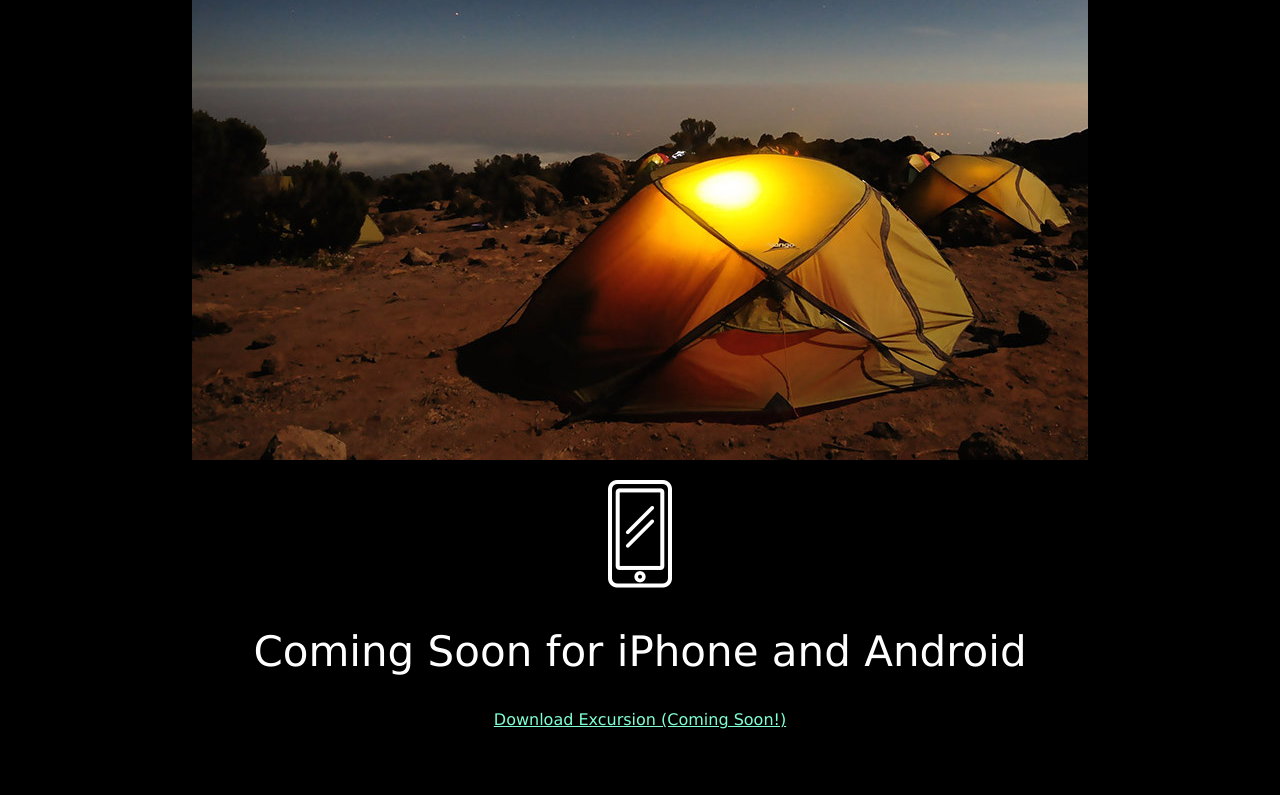
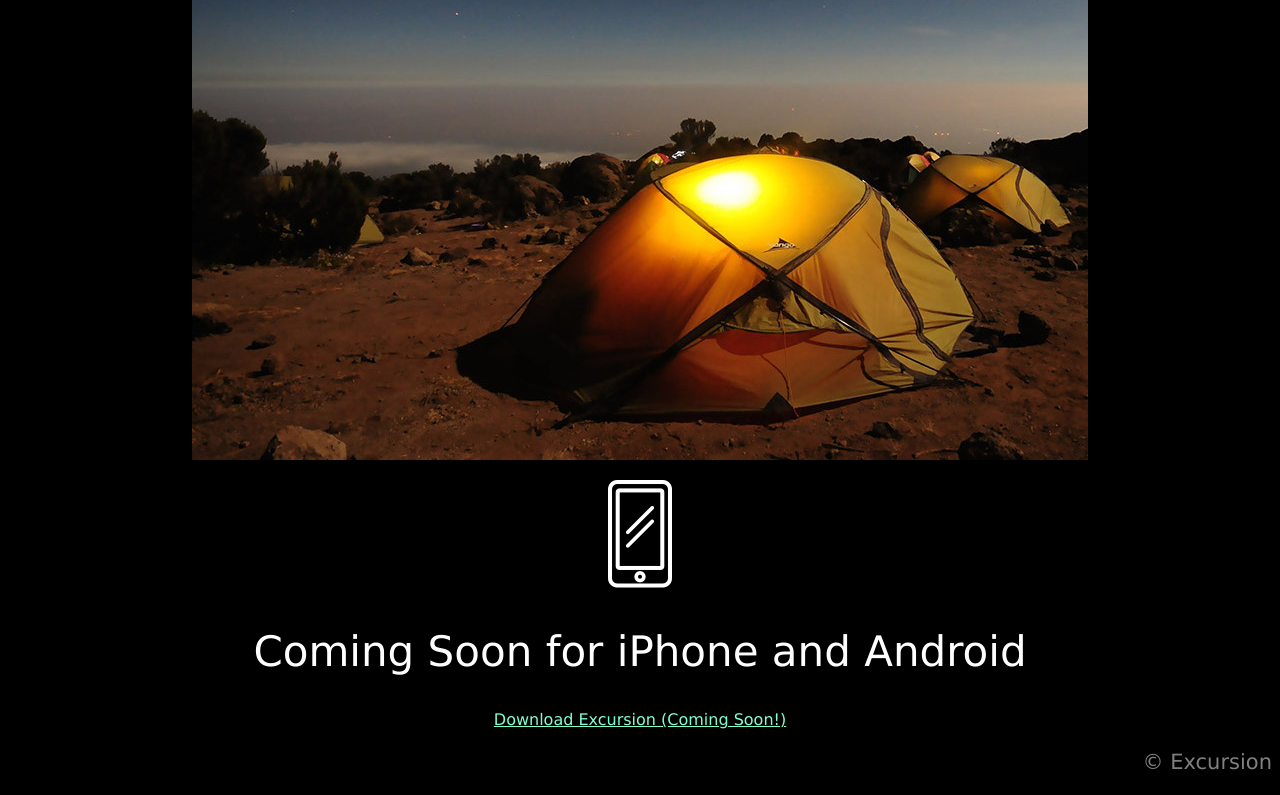
Before and after one commit to Jonas189/excursion, a plain HTML site: page index.html in a window 1280 px wide. Shown: the part 552-1347 px from the top of the page. Before the commit the page ends 1297 px from the top, so only its background shows below. Drawn offline with Linux system fonts and the light colour scheme.

Commit message:
footer + final saving

```diff
--- a/index.html
+++ b/index.html
@@ -22,7 +22,7 @@
     <h2 class="header--secondary">Coming Soon for iPhone and Android</h2>
     <p><a class="link--cta" href="#">Download Excursion (Coming Soon!)</a></p>
 
-
+    <p class="footer" >© Excursion</p>
 
 </body>
 </html>
--- a/resources./css./style.css
+++ b/resources./css./style.css
@@ -29,9 +29,9 @@ body {
     color: aquamarine;
 }
 
-/* Foot note */
-.foot-note {
+/* Footer */
+.footer {
     text-align: right;
-    font-size: 16px;
+    font-size: 21px;
     color: gray;
 }
```
